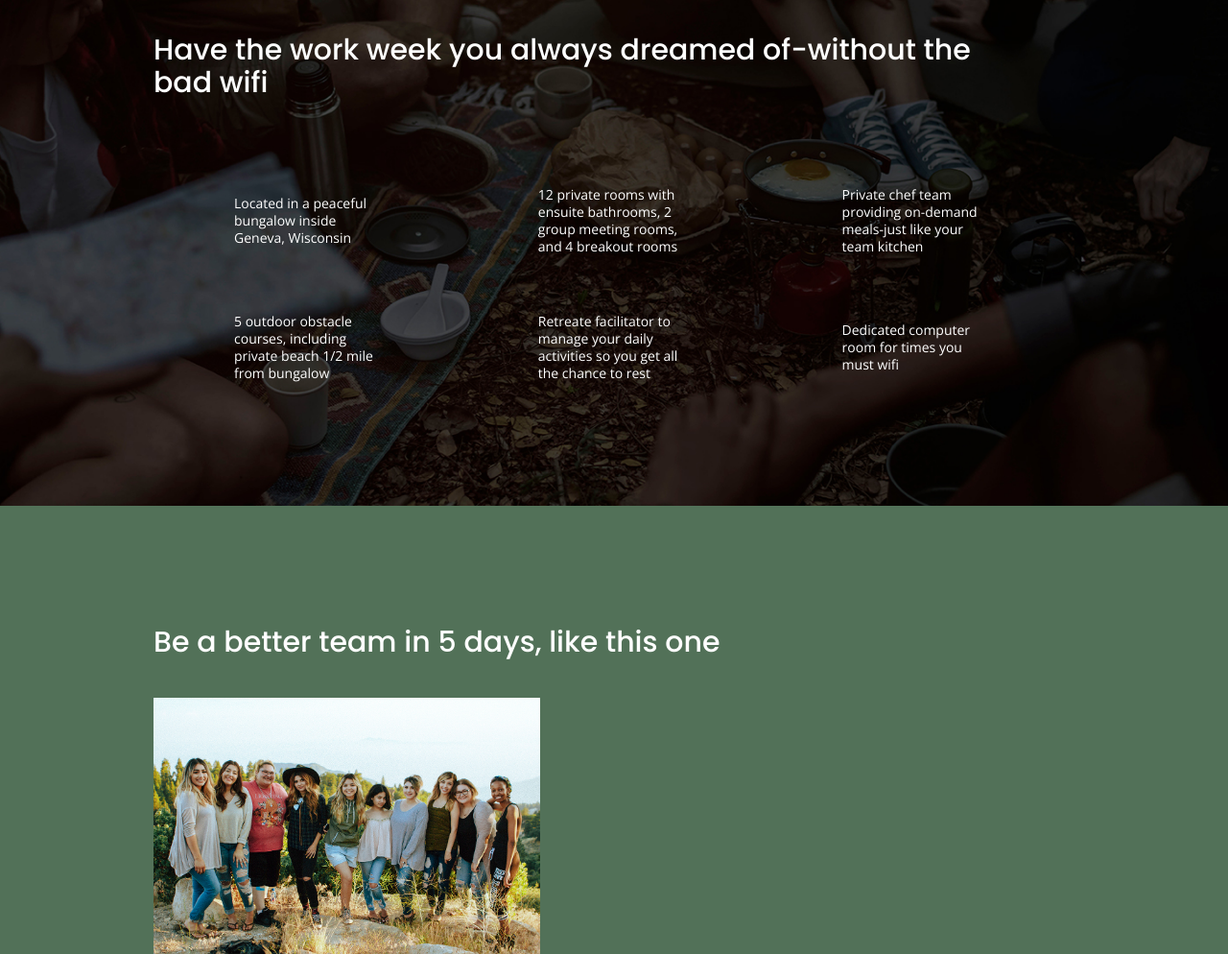
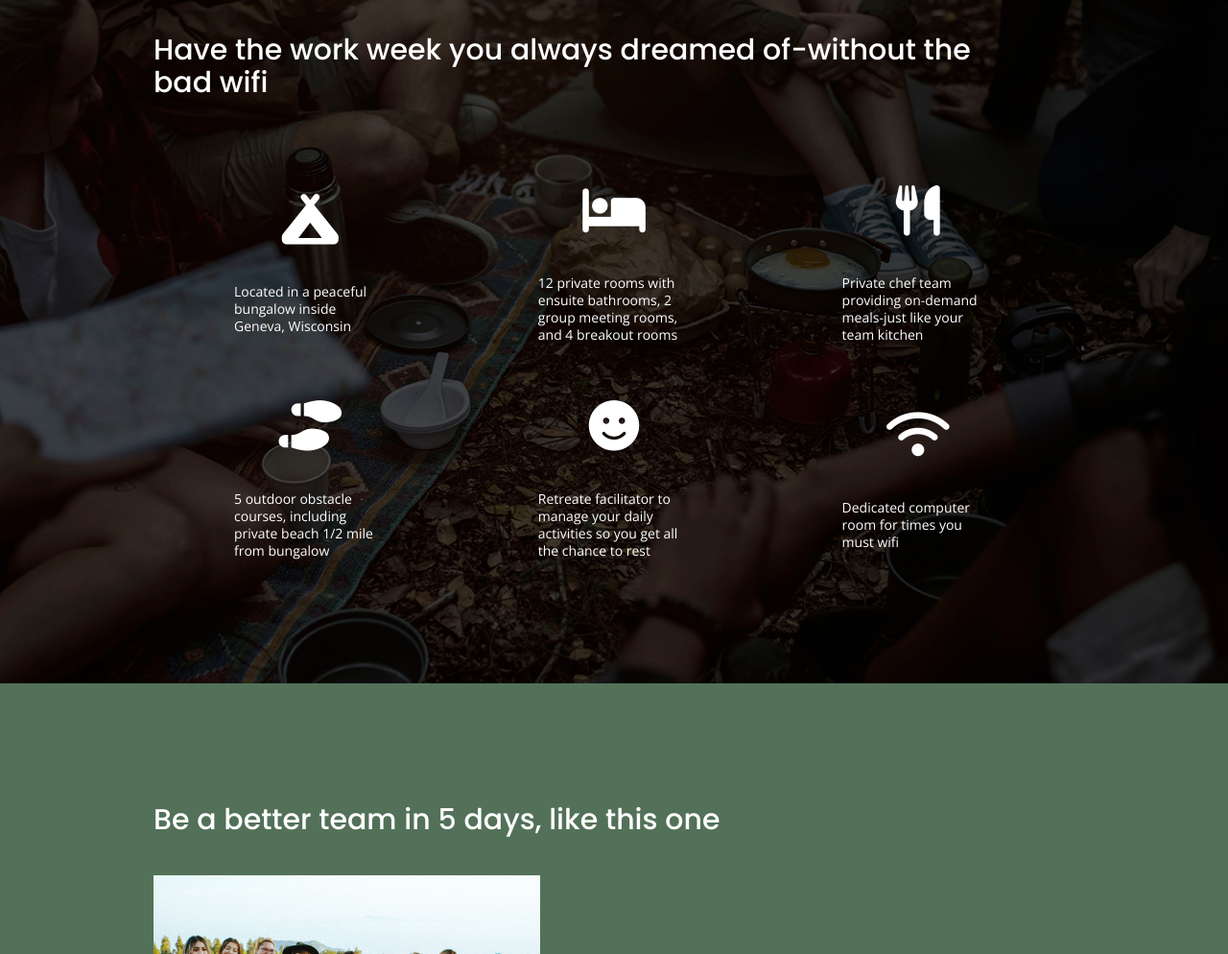
Before and after one commit to vjards/unplugged, a website built with Parcel: page index.html in a window 1280 px wide. Shown: the part 867-1861 px from the top of the page at 96% size. Built offline with nearby package versions, Linux system fonts and the light colour scheme.

Commit message:
Added icons to homepage

```diff
--- a/css/main.css
+++ b/css/main.css
@@ -125,6 +125,11 @@ textarea {
     font-size:.875em;
     line-height:1.285;
 
+  }
+
+  .features i {
+    font-size: 3.75em;
+    margin-bottom: 40px;
   }
 
   img {
--- a/index.html
+++ b/index.html
@@ -22,6 +22,8 @@
   <meta name="theme-color" content="#fafafa">
   <!---GOOGLE FONTS-->
 <link href="https://fonts.googleapis.com/css?family=Open+Sans:400,700|Poppins:500,700" rel="stylesheet">
+<!--FONT AWESOME ICONS-->
+<script src="https://kit.fontawesome.com/7f8ebc4f99.js" crossorigin="anonymous"></script>
 </head>
 
 <body>
@@ -70,27 +72,39 @@
 
         <div class="features-items">
           <article>
-            <p class="fontawesome-icon"></p>
+            <p class="fontawesome-icon">
+              <i class="fas fa-campground"></i>
+            </p>
             <p class="features-item-description">Located in a peaceful bungalow inside Geneva, Wisconsin</p>
             </article>
             <article>
-              <p class="fontawesome-icon"></p>
+              <p class="fontawesome-icon">
+                <i class="fas fa-bed"></i>
+              </p>
               <p class="features-item-description">12 private rooms with ensuite bathrooms, 2 group meeting rooms, and 4 breakout rooms</p>
             </article>
             <article>
-              <p class="fontawesome-icon"></p>
+              <p class="fontawesome-icon">
+                <i class="fas fa-utensils"></i>
+              </p>
               <p class="features-item-description">Private chef team providing on-demand meals-just like your team kitchen</p>
             </article>
             <article>
-              <p class="fontawesome-icon"></p>
+              <p class="fontawesome-icon">
+                <i class="fas fa-shoe-prints"></i>
+              </p>
              <p class="features-item-description">5 outdoor obstacle courses, including private beach 1/2 mile from bungalow</p>
             </article>
             <article>
-              <p class="fontawesome-icon"></p>
+              <p class="fontawesome-icon">
+                <i class="fas fa-smile"></i>
+              </p>
               <p class="features-item-description"> Retreate facilitator to manage your daily activities so you get all the chance to rest</p>
             </article>
             <article>
-              <p class="fontawesome-icong"></p>
+              <p class="fontawesome-icong">
+                <i class="fas fa-wifi"></i>
+              </p>
               <p class="features-item-description">Dedicated computer room for times you must wifi</p>
             </article>
         </div>
```
Also changed, not shown: about/index.html (+2 -0 lines), faq/index.html (+2 -0 lines).
